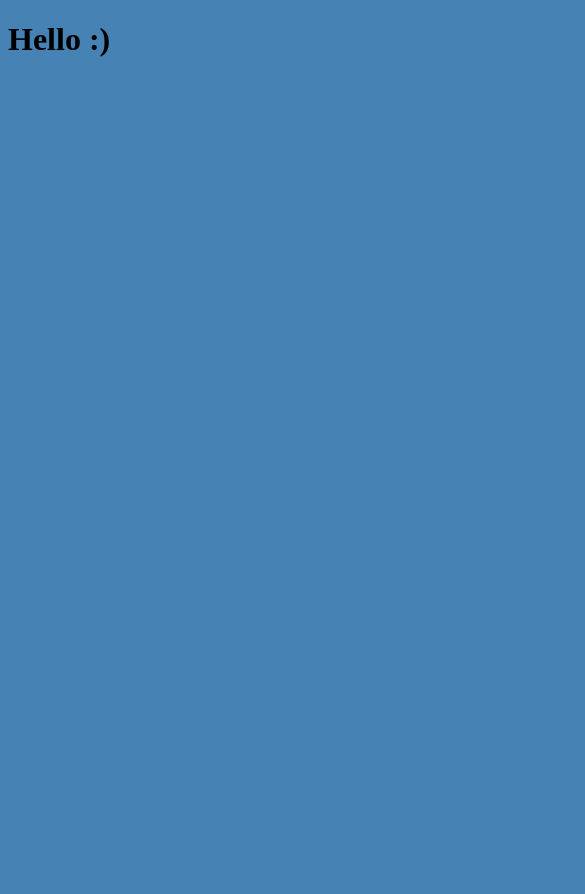
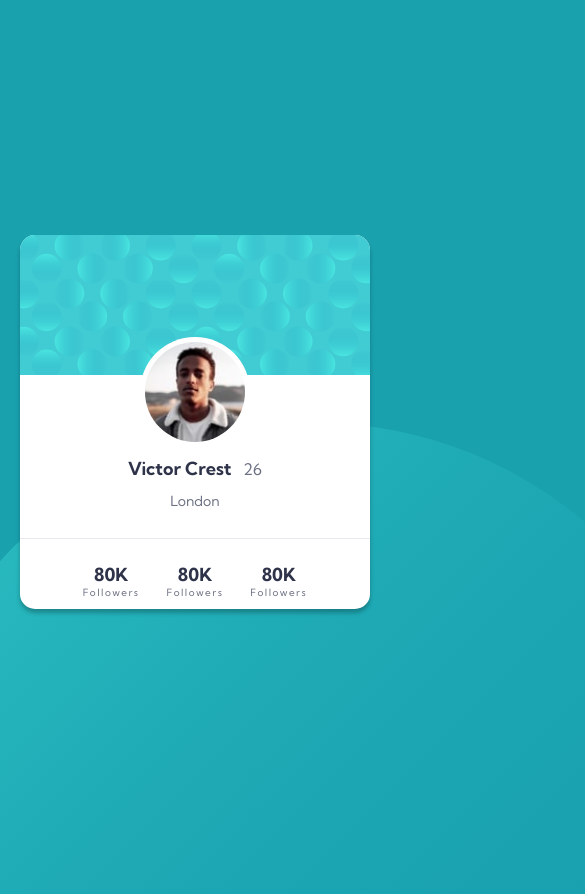
Before and after one commit to denisaorlikova/profile-card-component, a website: page index.html in a window 390 px wide. Shown: the top 894 px of the page, 585 px wide, since content can reach past the window. Before the commit the page ends 844 px from the top, so only its background shows below. Drawn offline with Linux system fonts and the light colour scheme.

Commit message:
create desktop version, TO DO: double check all dimensions, create mobile version

```diff
--- a/index.html
+++ b/index.html
@@ -7,6 +7,37 @@
     <link rel="stylesheet" href="src/css/styles.css">
 </head>
 <body>
-    <h1>Hello :)</h1>
+    <img class="bg-pattern bg-pattern__top" src="src/images/bg-pattern-top.svg" alt=" ">
+    <img class="bg-pattern bg-pattern__bottom" src="src/images/bg-pattern-bottom.svg" alt=" ">
+    <div class="card">
+        <div class="c-header"></div>
+        <div class="c-avatar">
+            <img class="c-avatar--img" src="src/images/image-victor.jpg" alt="Victor">
+        </div>
+        <div class="c-body">
+            <div class="c-person">
+                <div>
+                    <span class="c-person--name">Victor Crest</span><span class="c-person--age">26</span>
+                </div>
+                <div class="c-person--location">
+                    <span>London</span>
+                </div>
+            </div>
+            <div class="c-stats">
+                <div class="c-stat">
+                    <span class="c-stat--count">80K</span>
+                    <span class="c-stat--name">Followers</span>
+                </div>
+                <div class="c-stat">
+                    <span class="c-stat--count">80K</span>
+                    <span class="c-stat--name">Followers</span>
+                </div>
+                <div class="c-stat">
+                    <span class="c-stat--count">80K</span>
+                    <span class="c-stat--name">Followers</span>
+                </div>
+            </div>
+        </div>
+    </div>
 </body>
 </html>
--- a/src/scss/styles.scss
+++ b/src/scss/styles.scss
@@ -1,12 +1,18 @@
+// FONTS
+
+@import url('https://fonts.googleapis.com/css2?family=Kumbh+Sans:wght@300;400;700&display=swap');
+
 // ---- VARIABLES -----
 
 // COLORS
 
 $white: #fff;
 $black: #000;
-$transparent-black: rgba(0,0,0,0.3);
-$grey-dark: #777;
-$grey-light: #ccc;
+$teal: #19A1AE;
+$text-dark: #2E3349;
+$text-light: #6B7082;
+$grey-light: rgba(0, 0, 0, 0.25);
+$grey-medium: #E8E9EC;
 
 // MIXINS
 
@@ -26,6 +32,125 @@ $grey-light: #ccc;
 }
 
 @mixin box-shadow {
-    -webkit-box-shadow: 0 4px 16px $grey-light;
-    box-shadow: 0 4px 16px $grey-light;
+    -webkit-box-shadow: 0 4px 4px 0 $grey-light;
+    box-shadow: 0 4px 4px 0 $grey-light;
 }
+
+@mixin border($my-color) {
+    border: 1px solid $my-color;
+}
+
+// APP STYLES
+
+body {
+    background-color: $teal;
+    max-height: 100vh;
+    overflow: hidden;
+}
+
+.bg-pattern {
+    width: auto;
+    height: 100%;
+}
+
+.bg-pattern__top {
+    position: absolute;
+    transform: translate(-50%, -50%);
+    right: 14.22%;
+    top: 7%;
+}
+
+.bg-pattern__bottom {
+    position: absolute;
+    left: 80%;
+    bottom: 0;
+    transform: translate(-50%, 50%);
+}
+
+.card {
+    position: absolute;
+    top: 50%;
+    left: 50%;
+    transform: translate(-50%, -50%);
+    z-index: 999;
+    background-color: $white;
+    height: 374px;
+    width: 350px;
+    border-radius: 15px;
+    overflow: hidden;
+    @include box-shadow()
+    font-family: 'Kumbh Sans', sans-serif;
+}
+
+.c-header {
+    height: 140px;
+    width: 350px;
+    background-image: url(../images/bg-pattern-card.svg);
+}
+
+.c-body {
+    position: relative;
+    top: -29.9%;
+    left: 0;
+}
+
+.c-avatar {
+    height: 100px;
+    width: 100px;
+    background-color: $white;
+    position: relative;
+    left: 50%;
+    bottom: 25%;
+    transform: translate(-50%, 50%);
+    z-index: 2;
+    border-radius: 50%;
+    padding: 5px;
+}
+
+.c-avatar--img {
+    height: 100%;
+    width: 100%;
+    border-radius: 50%;
+}
+
+.c-person {
+    text-align: center;
+    color: $text-light;
+    padding: 72px 105px 28px 105px;
+}
+
+.c-person--name {
+    font-weight: 700;
+    color: $text-dark;
+    font-size: 18px;
+    display: inline-block;
+    margin: 12px 12px 12px 0;
+}
+
+.c-person--location {
+    font-size: 14px;
+}
+
+
+.c-stats {
+    @include flex(center, center, row)
+    border-top: 1px solid $grey-medium;
+    padding: 24px 48px;
+}
+
+.c-stat {
+    @include flex(center, center, column)
+    width: 33%;
+}
+
+.c-stat--count {
+    font-size: 18px;
+    color: $text-dark;
+    font-weight: 700;
+}
+
+.c-stat--name {
+    font-size: 10px;
+    color: $text-light;
+    letter-spacing: 1.5px;
+}
```
Also changed, not shown: package.json (added, +24 -0 lines), src/css/styles.css, 1 other file.
